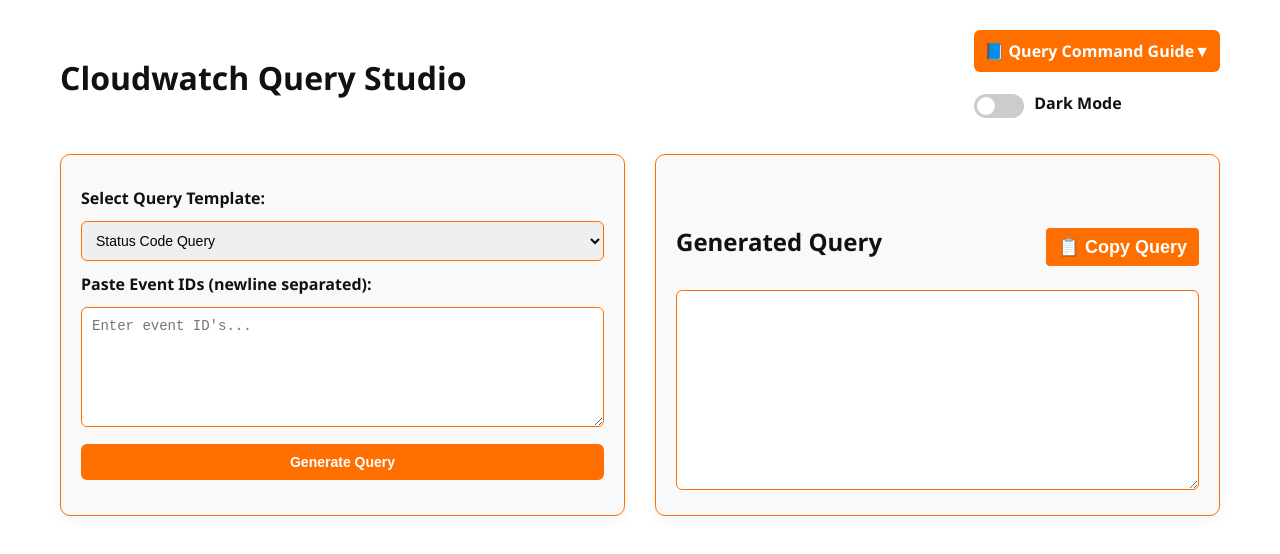
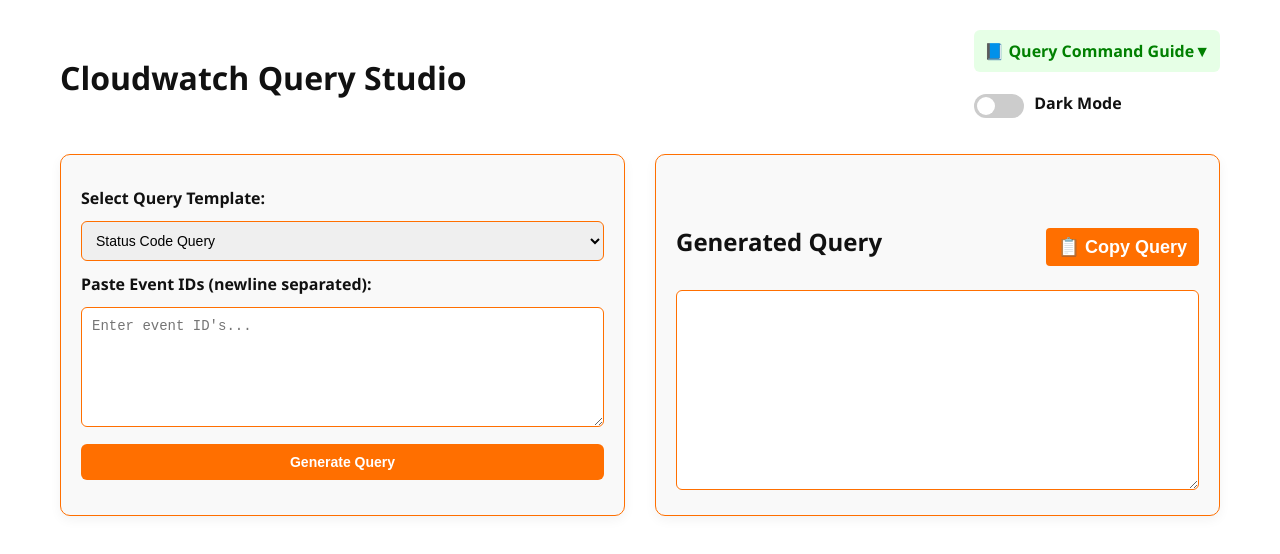
Before and after one commit to Torpidoo46/CWquery-Studio, a plain HTML site: page index.html in a window 1280 px wide. Drawn offline with Linux system fonts and the light colour scheme.

Commit message:
Update style.css

```diff
--- a/style.css
+++ b/style.css
@@ -181,8 +181,8 @@ button:hover {
   font-weight: bold;
   cursor: pointer;
   padding: 10px;
-  background-color: var(--primary-color);
-  color: white;
+  background-color: #e6ffe6; /* light green background */
+  color: green; /* green icon and text */
   border-radius: 6px;
   margin-bottom: 10px;
   list-style: none;
```
